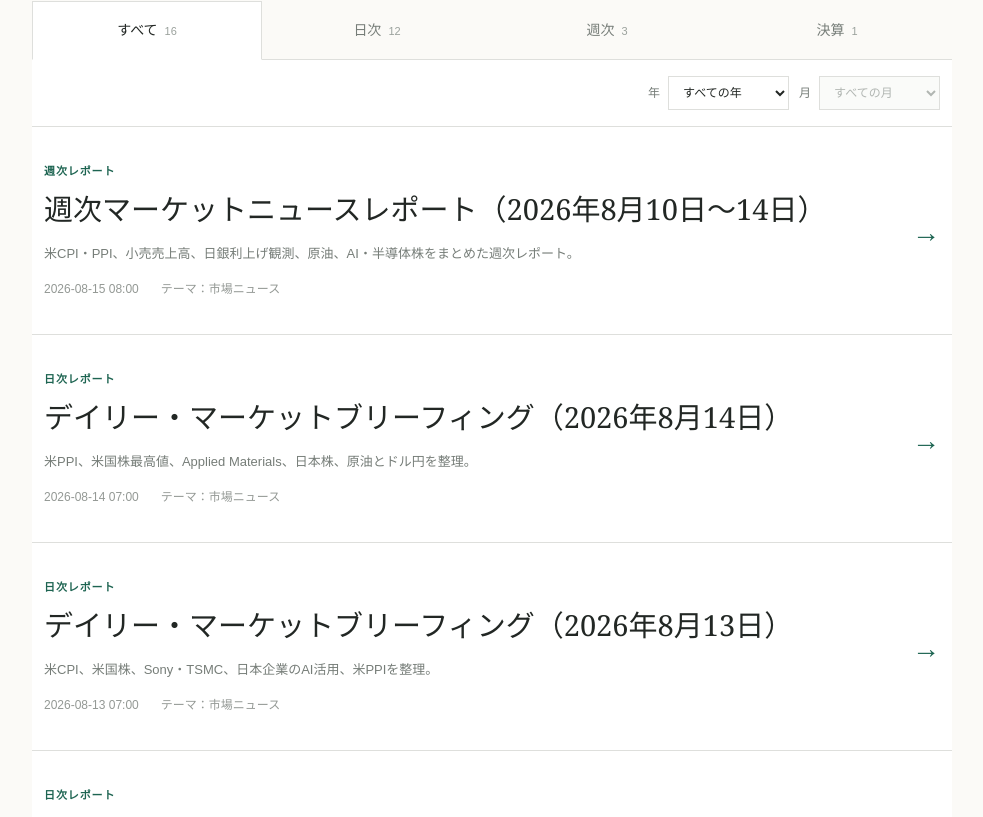
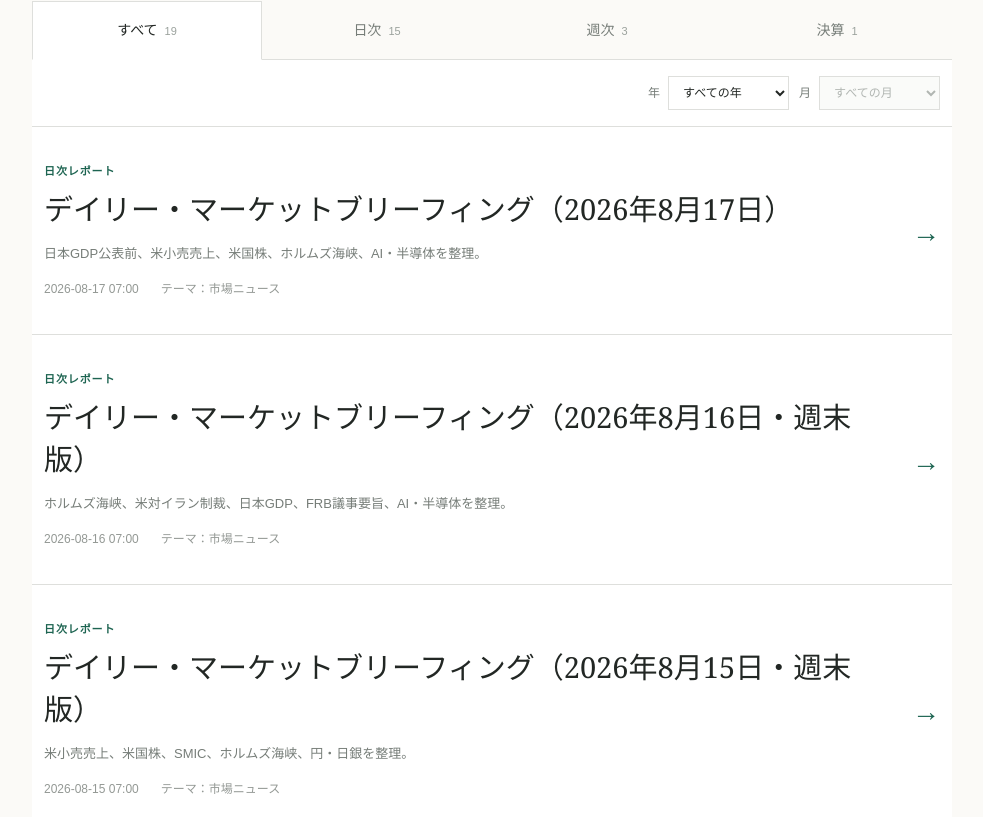
Before and after one commit to market-note-jp/market-note, a Next.js app: page / in a window 1280 px wide. Shown: the part 589-1406 px from the top of the page, without its empty margins (148-1131 px from the left). Built offline with nearby package versions, Linux system fonts and the light colour scheme.

Commit message:
Add daily briefings for August 15-17 to article index

```diff
--- a/app/page.tsx
+++ b/app/page.tsx
@@ -2,6 +2,30 @@ import Link from "next/link";
 import ArticleArchive from "./article-archive";
 
 const articles = [
+  {
+    kind: "日次レポート",
+    date: "2026-08-17 07:00",
+    dateTime: "2026-08-17T07:00:00+09:00",
+    title: "デイリー・マーケットブリーフィング（2026年8月17日）",
+    excerpt: "日本GDP公表前、米小売売上、米国株、ホルムズ海峡、AI・半導体を整理。",
+    href: "/articles/daily-2026-08-17",
+  },
+  {
+    kind: "日次レポート",
+    date: "2026-08-16 07:00",
+    dateTime: "2026-08-16T07:00:00+09:00",
+    title: "デイリー・マーケットブリーフィング（2026年8月16日・週末版）",
+    excerpt: "ホルムズ海峡、米対イラン制裁、日本GDP、FRB議事要旨、AI・半導体を整理。",
+    href: "/articles/daily-2026-08-16",
+  },
+  {
+    kind: "日次レポート",
+    date: "2026-08-15 07:00",
+    dateTime: "2026-08-15T07:00:00+09:00",
+    title: "デイリー・マーケットブリーフィング（2026年8月15日・週末版）",
+    excerpt: "米小売売上、米国株、SMIC、ホルムズ海峡、円・日銀を整理。",
+    href: "/articles/daily-2026-08-15",
+  },
   {
     kind: "週次レポート",
     date: "2026-08-15 08:00",
```
